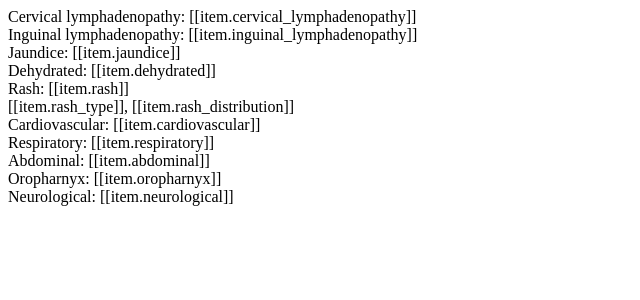
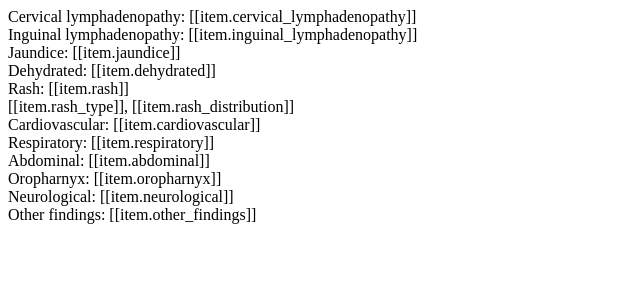
Before and after one commit to openhealthcare/opal-walk-in, a Python web app: template walkin/templates/clinical_finding.html in a window 1280 px wide. Shown: the top 300 px of the page, without its empty margins (0-640 px from the left). Run offline with Jinja, Linux system fonts and the light colour scheme; the template is opened without the code that fills it, so the values that code supplies are empty.

Commit message:
Add “Other findings” to clinical findings modal
Refs openhealthcare/elcid#292

```diff
--- a/walkin/models.py
+++ b/walkin/models.py
@@ -39,6 +39,7 @@ class ClinicalFinding(EpisodeSubrecord):
     abdominal = models.CharField(max_length=255, blank=True, null=True)
     oropharnyx = models.CharField(max_length=255, blank=True, null=True)
     neurological = models.CharField(max_length=255, blank=True, null=True)
+    other_findings = models.CharField(max_length=255, blank=True, null=True)
 
 
 FollowUpLookupList = type(*lookup_list('management_follow_up', module=__name__))
--- a/walkin/templates/clinical_finding.html
+++ b/walkin/templates/clinical_finding.html
@@ -65,3 +65,9 @@
   [[item.neurological]]
   <br />
 </span>
+
+<span ng-show="item.other_findings">
+  Other findings:
+  [[item.other_findings]]
+  <br />
+</span>
```
Also changed, not shown: walkin/migrations/0003_auto__add_field_clinicalfinding_other_findings.py (added).
